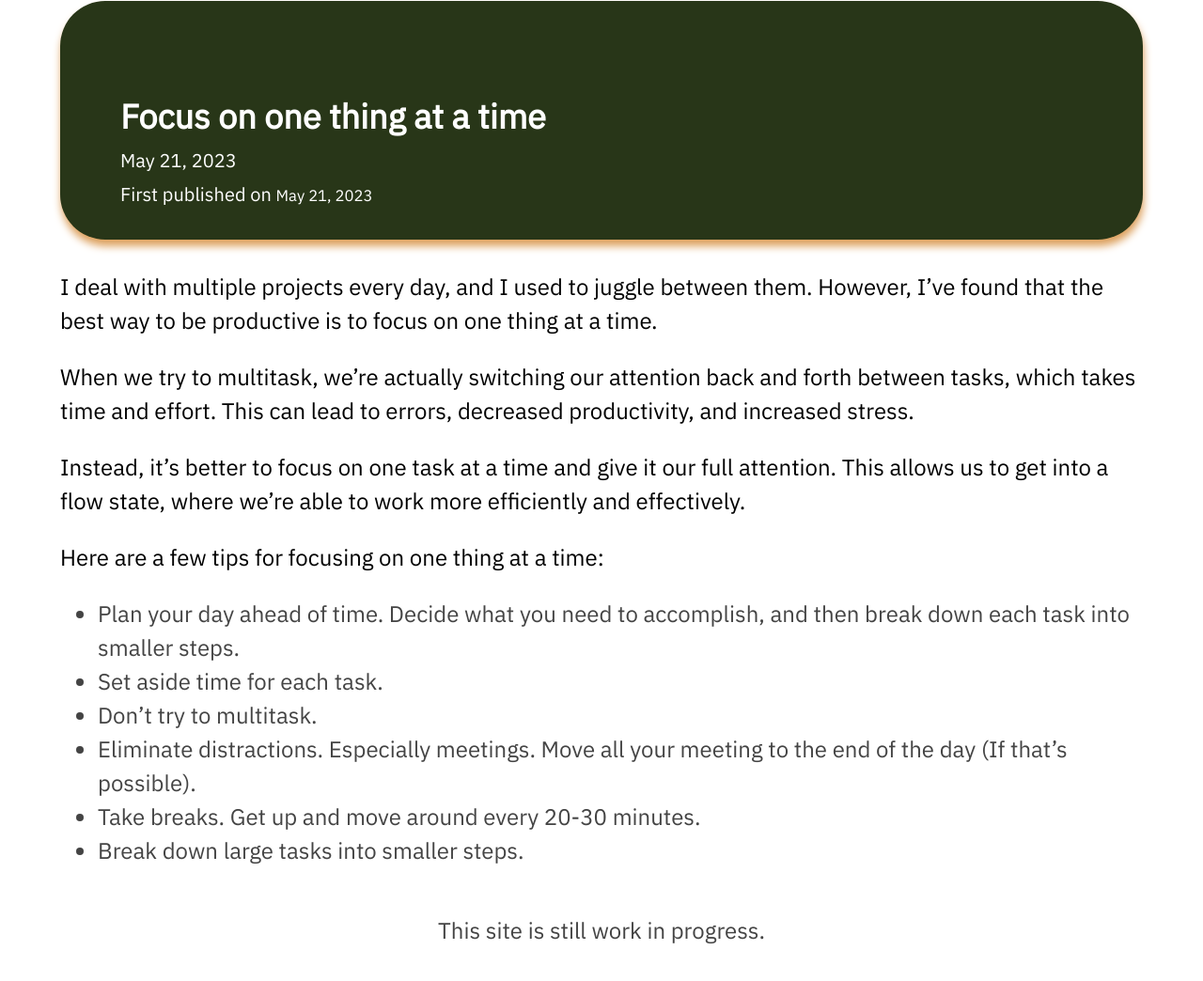
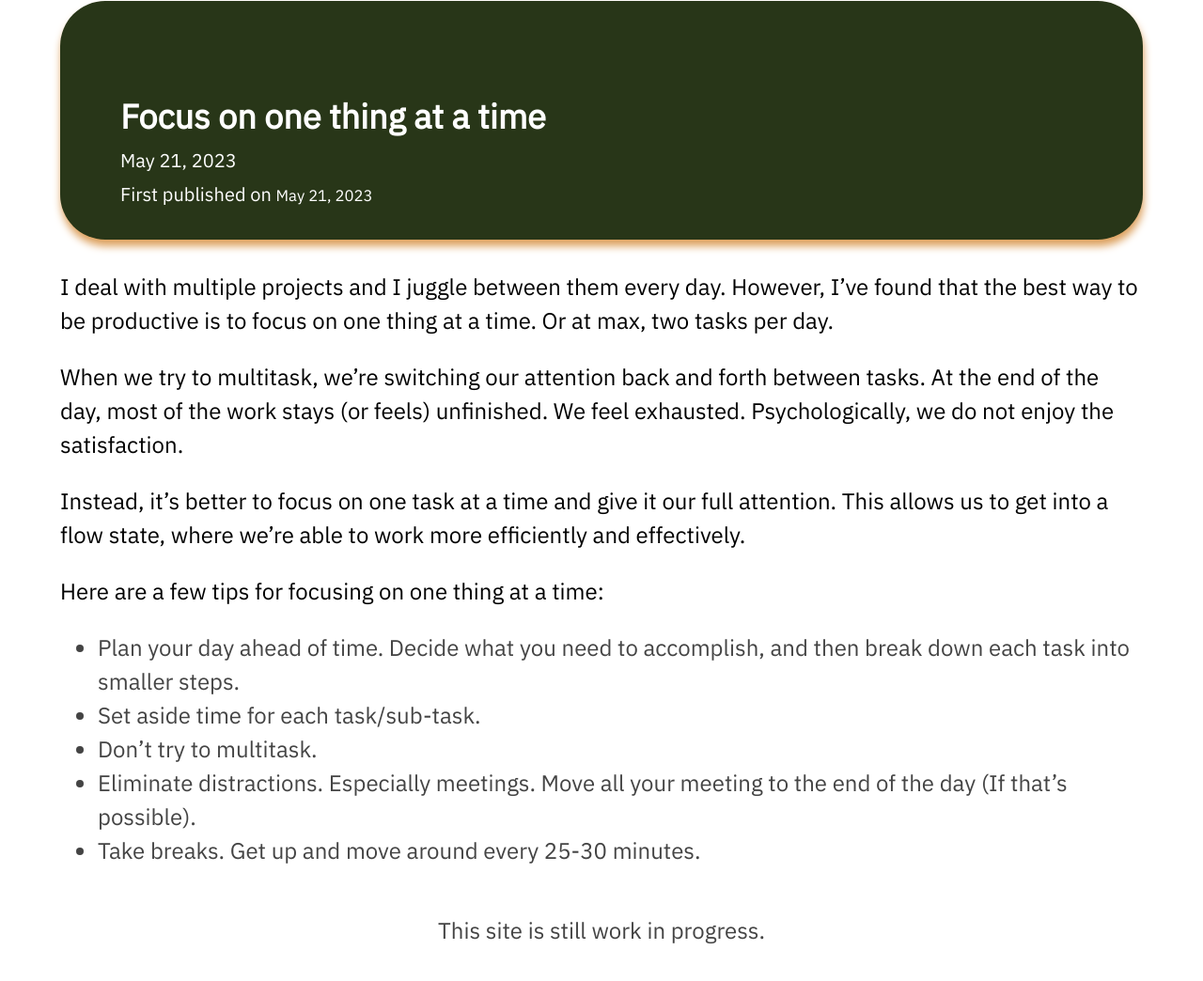
Before and after one commit to insidert/insidert, an Astro site: page /blog/focus-on-one-thing-at-a-time in a window 1280 px wide. Shown: the part 140-1184 px from the top of the page at 94% size. Built offline with nearby package versions, Linux system fonts and the light colour scheme; Astro itself is replaced by a stand-in of ours.

Commit message:
Update content

```diff
--- a/src/content/blog/focus-on-one-thing-at-a-time.md
+++ b/src/content/blog/focus-on-one-thing-at-a-time.md
@@ -10,17 +10,16 @@ heroImage:
     alt: ""
 ---
 
-I deal with multiple projects every day, and I used to juggle between them. However, I've found that the best way to be productive is to focus on one thing at a time.
+I deal with multiple projects and I juggle between them every day. However, I've found that the best way to be productive is to focus on one thing at a time. Or at max, two tasks per day.
 
-When we try to multitask, we're actually switching our attention back and forth between tasks, which takes time and effort. This can lead to errors, decreased productivity, and increased stress.
+When we try to multitask, we're switching our attention back and forth between tasks. At the end of the day, most of the work stays (or feels) unfinished. We feel exhausted. Psychologically, we do not enjoy the satisfaction.
 
 Instead, it's better to focus on one task at a time and give it our full attention. This allows us to get into a flow state, where we're able to work more efficiently and effectively.
 
 Here are a few tips for focusing on one thing at a time:
 
 - Plan your day ahead of time. Decide what you need to accomplish, and then break down each task into smaller steps.
-- Set aside time for each task.
+- Set aside time for each task/sub-task.
 - Don't try to multitask.
 - Eliminate distractions. Especially meetings. Move all your meeting to the end of the day (If that's possible).
-- Take breaks. Get up and move around every 20-30 minutes.
-- Break down large tasks into smaller steps.
+- Take breaks. Get up and move around every 25-30 minutes.
```
